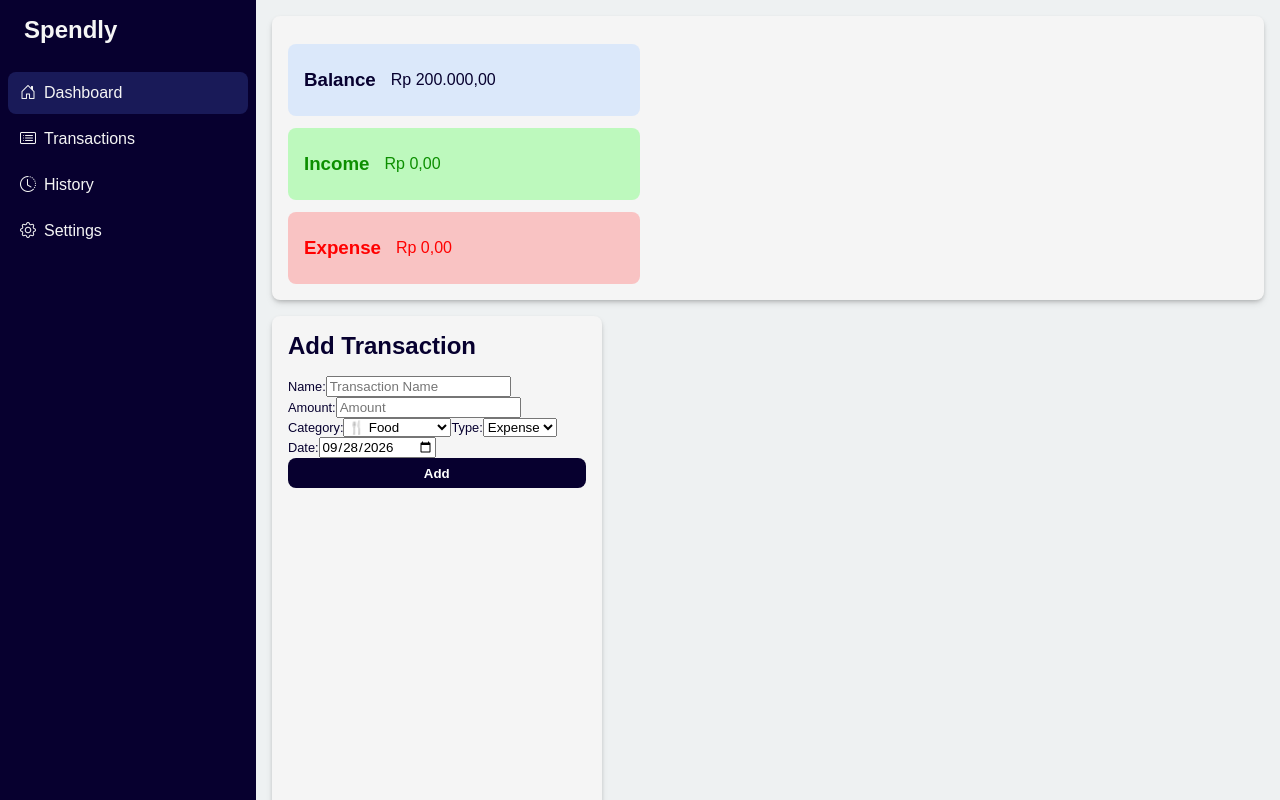
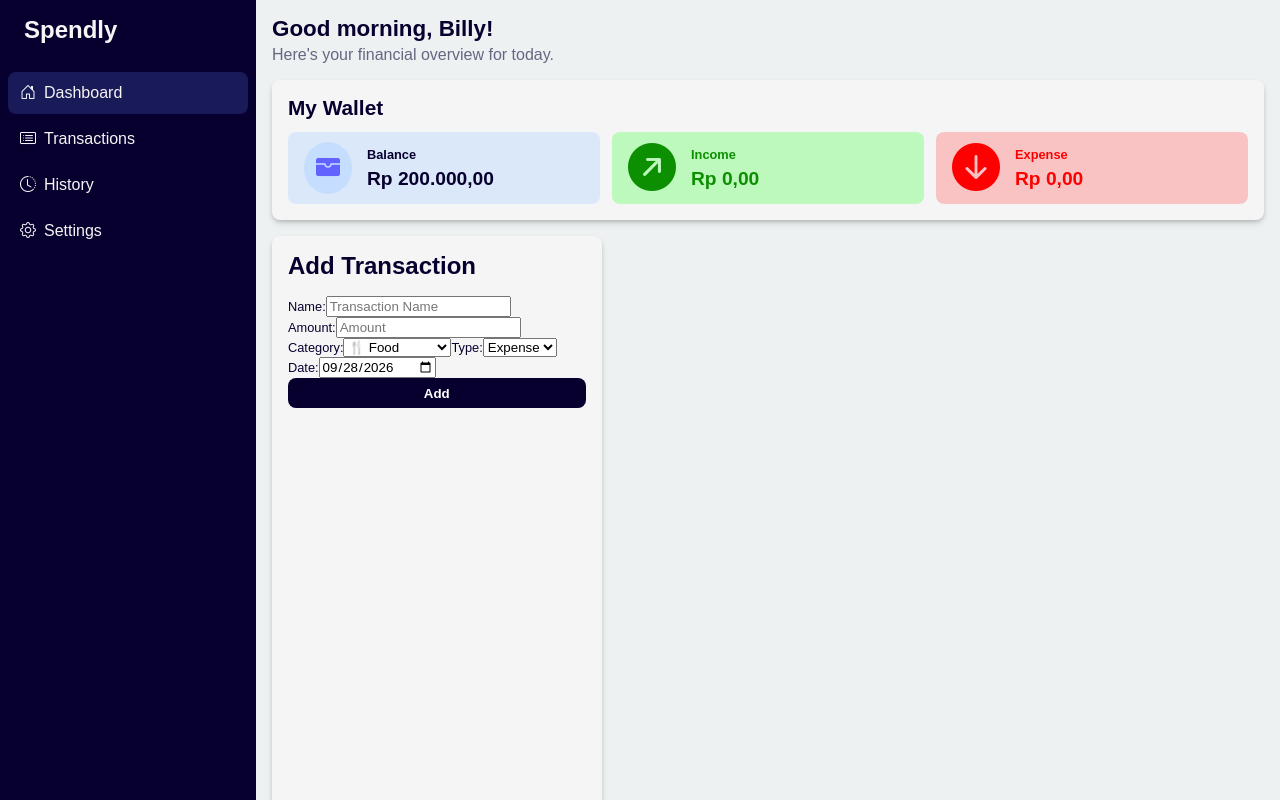
Before and after one commit to billyjour/expense-tracker-react, a React (Vite) app: page / in a window 1280 px wide. Shown: the top 800 px of the page. Built offline with nearby package versions, Linux system fonts and the light colour scheme; a web font is replaced by a local one.

Commit message:
update: bootstraps icon

```diff
--- a/src/PersonalFinance.jsx
+++ b/src/PersonalFinance.jsx
@@ -1,24 +1,43 @@
 function PersonalFinance({balance, income, expense}){
 
     return(
+        <>
+
+            <header>
+                <h3>Good morning, Billy!</h3>
+                <p>Here's your financial overview for today.</p>
+            </header>
+
             <div className="finance-container">
+                <h3 className="wallet">My Wallet</h3>
+                <div className="finance-wallet-container">
                     <div className="finance-info balance">
+                        <i class="bi bi-wallet-fill"></i>
+                        <div className="info">
                             <h3 className="type-finance">Balance</h3>
                             <p className="money">{balance.toLocaleString('id-ID', { style: 'currency', currency: 'IDR' })}</p>
                         </div>
+                    </div>
 
-            <div className="finance-down-container">
                     <div className="finance-info income">
+                        <i class="bi bi-arrow-up-right-circle-fill"></i>
+                        <div className="info">
                             <h3 className="type-finance">Income</h3>
                             <p className="money">{income.toLocaleString('id-ID', { style: 'currency', currency: 'IDR' })}</p>
                         </div>
+                    </div>
+
                     <div className="finance-info expense">
+                        <i class="bi bi-arrow-down-circle-fill"></i>
+                        <div className="info">
                             <h3 className="type-finance">Expense</h3>
                             <p className="money">{expense.toLocaleString('id-ID', { style: 'currency', currency: 'IDR' })}</p>
                         </div>
                     </div>
+                </div>
 
             </div>
+        </>
     );
 }
 
```
Lines whose indentation alone changed are shown as unchanged.
